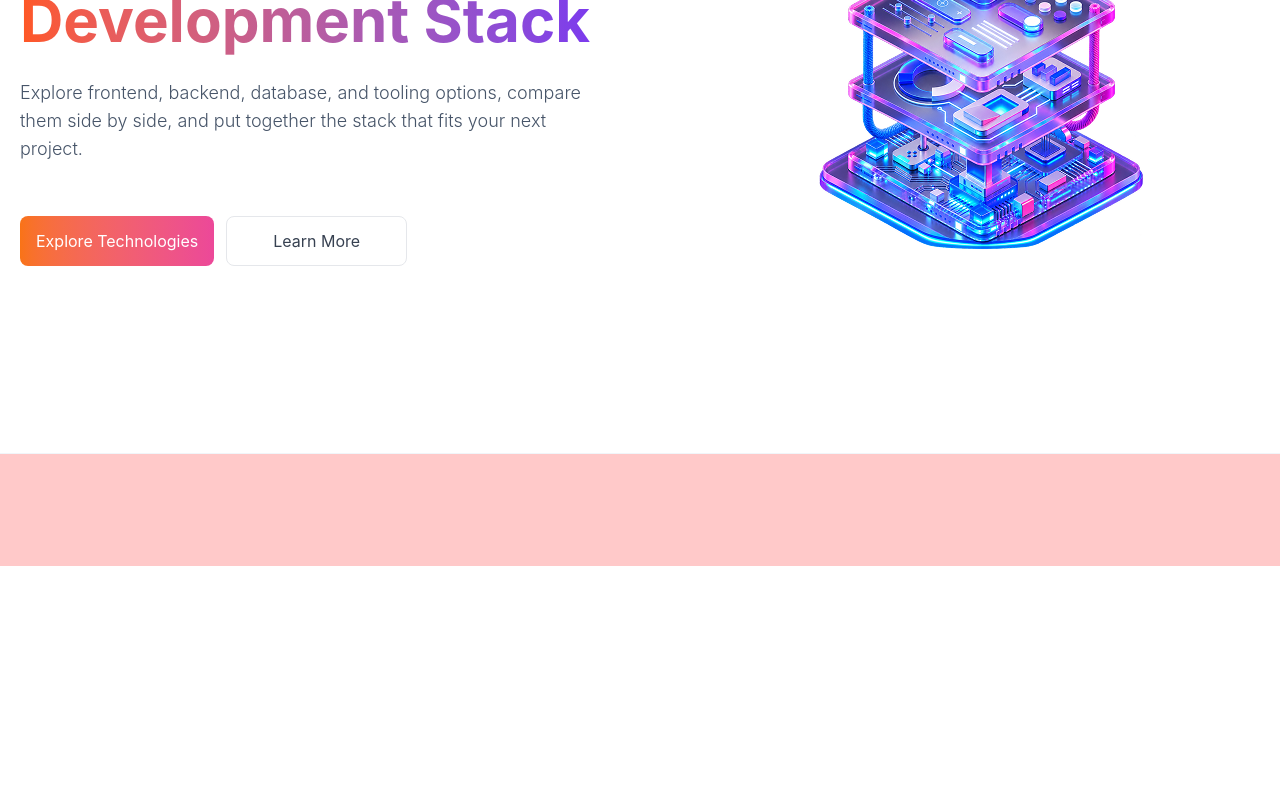
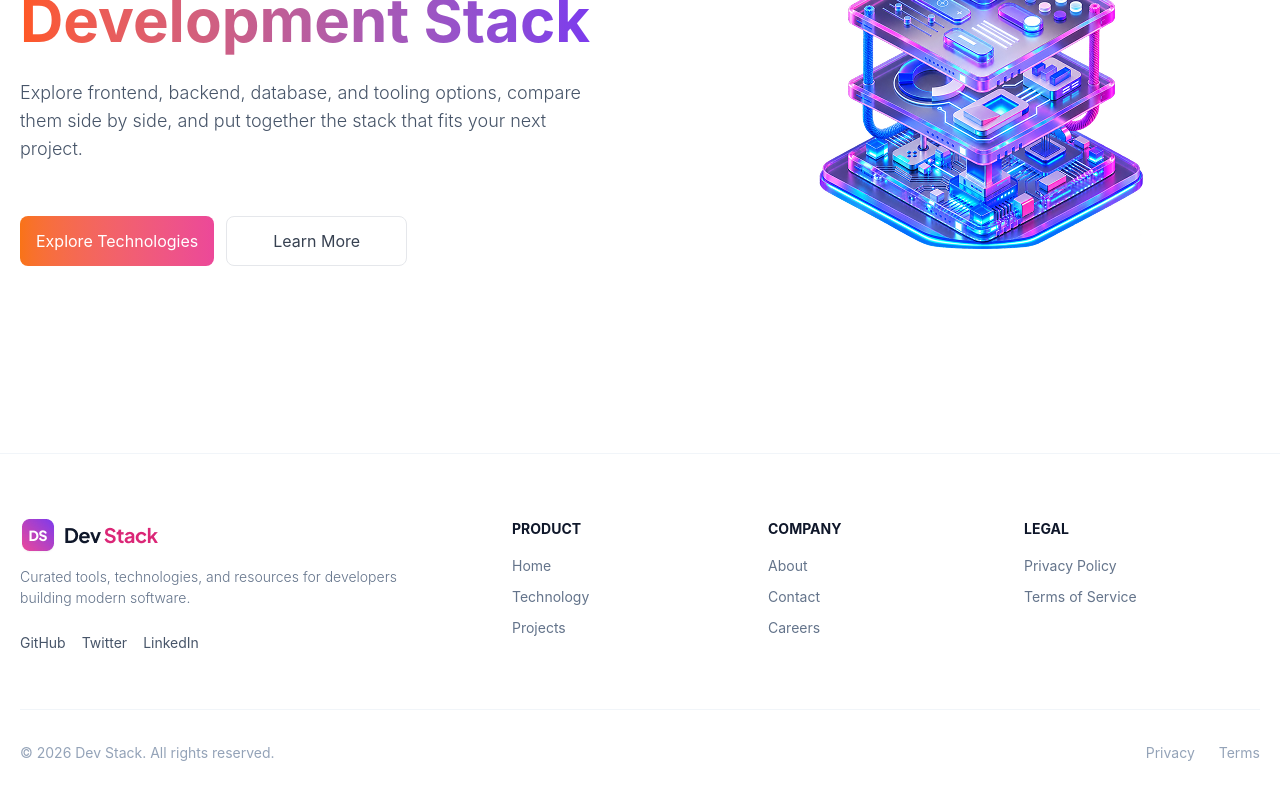
Before and after one commit to Shihab-ProDev/dev-stack-project, a React (Vite) app: page / in a window 1280 px wide. Shown: the part 366-1166 px from the top of the page. Before the commit the page ends 932 px from the top, so only its background shows below. Built offline with nearby package versions, Linux system fonts and the light colour scheme.

Commit message:
Footer design Completed

```diff
--- a/src/component/footer.tsx
+++ b/src/component/footer.tsx
@@ -1,6 +1,63 @@
 const Footer = () => {
     return (
-        <div className="pt-16 pb-12 border-t border-[#F1F5F9] bg bg-red-200">
+        <div className="pt-16 pb-12 border-t border-[#F1F5F9] px-5">
+
+            <div className="container mx-auto ">
+
+            <div className="flex gap-5">
+                <div className="w-[40%]">
+                    <img src="/src/assets/logo-text.png" alt="" />
+
+
+                    <p className="text-[14px] text-[#64748B] mt-3 font-light max-w-[384px]">Curated tools, technologies, and resources for developers building modern software.</p>
+
+
+                    <ul className="flex gap-4 mt-6 text-[14px]">
+                        <li className="text-[#475569] hover:text-[#DB2777]"><a href="#">GitHub</a></li>
+                        <li className="text-[#475569] hover:text-[#DB2777]"><a href="">Twitter</a></li>
+                        <li className="text-[#475569] hover:text-[#DB2777]"><a href="#">LinkedIn</a></li>
+                    </ul>
+                </div>
+
+                <div className="w-[20%]">
+                    <p className="text-[14px] uppercase font-bold text-[#0F172A]">Product</p>
+                    <ul className="flex flex-col gap-2.5 mt-4">
+                        <li className="text-[#64748B] hover:text-[#DB2777] text-[14px]"><a href="#">Home</a></li>
+                        <li className="text-[#64748B] hover:text-[#DB2777] text-[14px]"><a href="#">Technology</a></li>
+                        <li className="text-[#64748B] hover:text-[#DB2777] text-[14px]"><a href="#">Projects</a></li>
+                    </ul>
+                </div>
+
+                <div className="w-[20%]">
+                    <p className="text-[14px] uppercase font-bold text-[#0F172A]">COMPANY</p>
+                    <ul className="flex flex-col gap-2.5 mt-4">
+                        <li className="text-[#64748B] hover:text-[#DB2777] text-[14px]"><a href="#">About</a></li>
+                        <li className="text-[#64748B] hover:text-[#DB2777] text-[14px]"><a href="#">Contact</a></li>
+                        <li className="text-[#64748B] hover:text-[#DB2777] text-[14px]"><a href="#">Careers</a></li>
+                    </ul>
+                </div>
+
+                <div className="w-[20%]">
+                    <p className="text-[14px] uppercase font-bold text-[#0F172A]">Legal</p>
+                    <ul className="flex flex-col gap-2.5 mt-4">
+                        <li className="text-[#64748B] hover:text-[#DB2777] text-[14px]"><a href="#">Privacy Policy</a></li>
+                        <li className="text-[#64748B] hover:text-[#DB2777] text-[14px]"><a href="#">Terms of Service</a></li>
+                    </ul>
+                </div>
+            </div>
+
+
+            <div className="mt-14 border-t border-[#F1F5F9] pt-8 flex justify-between items-center">
+                <p className="text-[14px] text-[#94A3B8]">© 2026 Dev Stack. All rights reserved.</p>
+                <ul className="flex gap-6">
+                    <li className="text-[14px] text-[#94A3B8] hover:text-[#DB2777]"><a href="#">Privacy</a></li>
+                    <li className="text-[14px] text-[#94A3B8] hover:text-[#DB2777]"><a href="#">Terms</a></li>
+                </ul>
+            </div>
+
+            </div>
+
+
 
         </div>
     );
```
